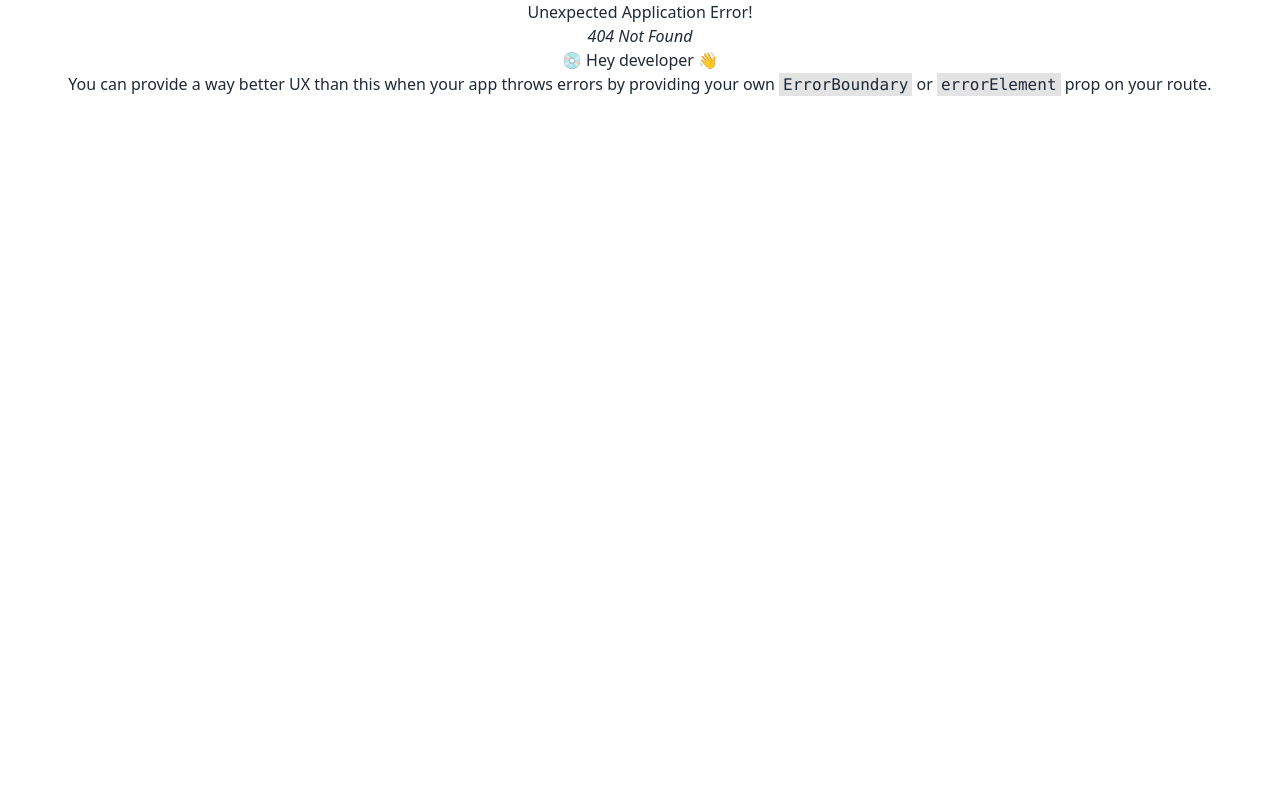
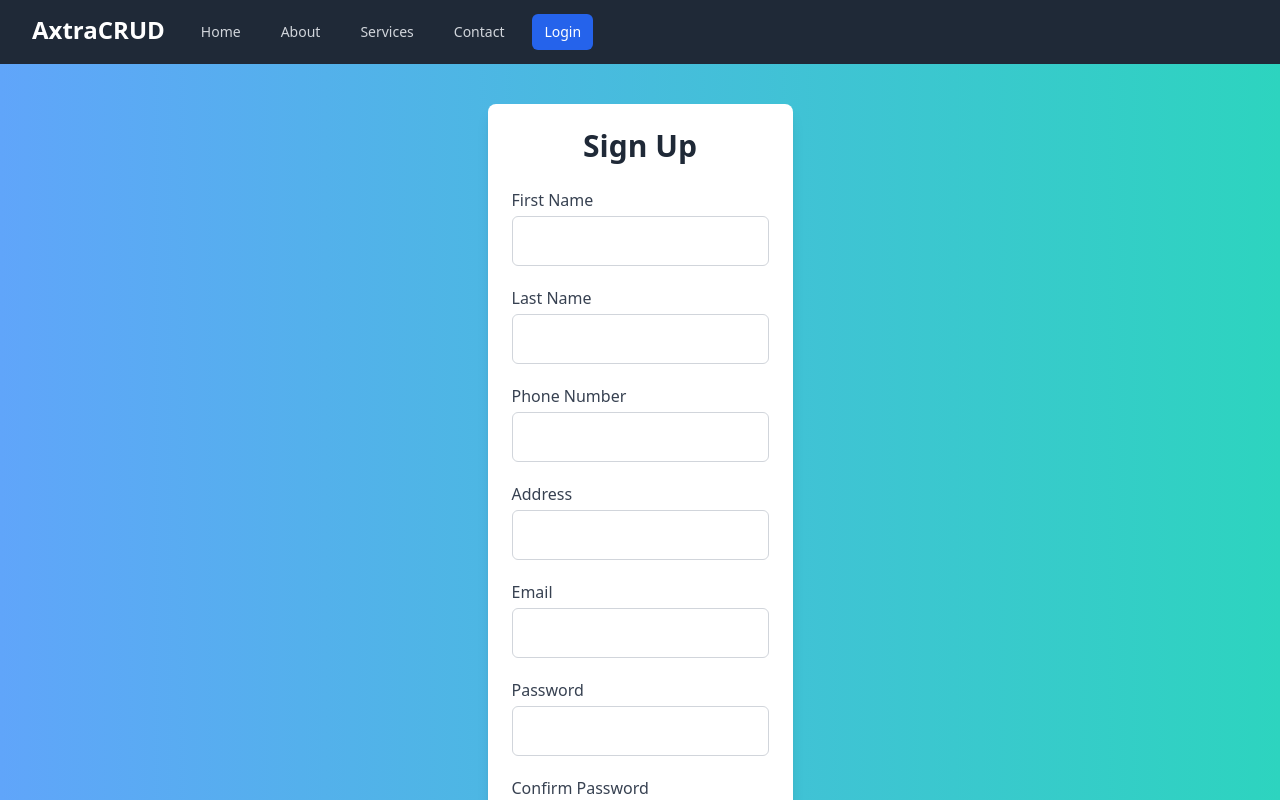
Before and after one commit to Mostafizur-Pro/axtra_digital_agency_studio, a React (Create React App) app: page /signup in a window 1280 px wide. Before the commit this address had no page. Shown: the top 800 px of the page. Built offline with nearby package versions, Linux system fonts and the light colour scheme.

Commit message:
signup complete

```diff
--- a/package.json
+++ b/package.json
@@ -6,8 +6,10 @@
     "@testing-library/jest-dom": "^5.17.0",
     "@testing-library/react": "^13.4.0",
     "@testing-library/user-event": "^13.5.0",
+    "axios": "^1.7.4",
     "react": "^18.3.1",
     "react-dom": "^18.3.1",
+    "react-hook-form": "^7.52.2",
     "react-router-dom": "^6.26.0",
     "react-scripts": "5.0.1",
     "web-vitals": "^2.1.4"
--- /dev/null
+++ b/src/Pages/Auth/Login/Login.js
@@ -0,0 +1,7 @@
+import React from "react";
+
+const Login = () => {
+  return <div>Login Page</div>;
+};
+
+export default Login;
--- /dev/null
+++ b/src/Pages/Auth/Signup.js
@@ -0,0 +1,261 @@
+import axios from "axios";
+import React, { useState } from "react";
+import { useForm } from "react-hook-form";
+
+const Signup = () => {
+  const {
+    register,
+    handleSubmit,
+    formState: { errors },
+    watch,
+  } = useForm();
+
+  const [apiError, setApiError] = useState("");
+
+  const onSubmit = async (data) => {
+    try {
+      // Adjust the data structure to match backend expectations
+      const formattedData = {
+        ...data,
+        profile: {
+          firstName: data.profile.firstName,
+          lastName: data.profile.lastName,
+          phoneNumber: data.profile.phoneNumber,
+          address: data.profile.address,
+        },
+      };
+      await axios.post("http://localhost:5000/api/v1/users/signup", formattedData);
+      // Handle successful registration
+      alert("Registration successful!");
+    } catch (error) {
+      console.error("Registration failed:", error);
+      if (error.response) {
+        // Handle server errors
+        if (error.response.data && error.response.data.errors) {
+          const serverErrors = error.response.data.errors;
+          setApiError(serverErrors.general || "An error occurred. Please try again.");
+        } else {
+          setApiError("An error occurred. Please try again.");
+        }
+      } else if (error.request) {
+        setApiError("No response from the server. Please check your internet connection.");
+      } else {
+        setApiError("Error setting up the request. Please try again.");
+      }
+    }
+  };
+
+  return (
+    <div className="min-h-screen flex items-center justify-center bg-gradient-to-r from-blue-400 to-teal-400">
+      <div className="max-w-lg mx-auto p-6 my-10 bg-white rounded-lg shadow-lg">
+        <h2 className="text-3xl font-bold mb-6 text-gray-800">Sign Up</h2>
+        <form onSubmit={handleSubmit(onSubmit)} className="space-y-5">
+          {apiError && (
+            <div className="bg-red-100 border border-red-500 text-red-700 p-4 rounded-md mb-4">
+              {apiError}
+            </div>
+          )}
+          <div>
+            <label
+              htmlFor="firstName"
+              className="block text-gray-700 font-medium text-left"
+            >
+              First Name
+            </label>
+            <input
+              type="text"
+              id="firstName"
+              {...register("profile.firstName", {
+                required: "First name is required",
+              })}
+              className={`mt-1 block w-full border rounded-md p-3 transition-colors duration-200 ease-in-out focus:outline-none focus:ring-2 ${
+                errors.profile?.firstName
+                  ? "border-red-500 ring-red-500"
+                  : "border-gray-300 focus:ring-blue-500"
+              }`}
+            />
+            {errors.profile?.firstName && (
+              <p className="text-red-500 text-sm mt-1">
+                {errors.profile.firstName.message}
+              </p>
+            )}
+          </div>
+
+          <div>
+            <label
+              htmlFor="lastName"
+              className="block text-gray-700 font-medium text-left"
+            >
+              Last Name
+            </label>
+            <input
+              type="text"
+              id="lastName"
+              {...register("profile.lastName", {
+                required: "Last name is required",
+              })}
+              className={`mt-1 block w-full border rounded-md p-3 transition-colors duration-200 ease-in-out focus:outline-none focus:ring-2 ${
+                errors.profile?.lastName
+                  ? "border-red-500 ring-red-500"
+                  : "border-gray-300 focus:ring-blue-500"
+              }`}
+            />
+            {errors.profile?.lastName && (
+              <p className="text-red-500 text-sm mt-1">
+                {errors.profile.lastName.message}
+              </p>
+            )}
+          </div>
+
+          <div>
+            <label
+              htmlFor="phoneNumber"
+              className="block text-gray-700 font-medium text-left"
+            >
+              Phone Number
+            </label>
+            <input
+              type="text"
+              id="phoneNumber"
+              {...register("profile.phoneNumber", {
+                required: "Phone number is required",
+              })}
+              className={`mt-1 block w-full border rounded-md p-3 transition-colors duration-200 ease-in-out focus:outline-none focus:ring-2 ${
+                errors.profile?.phoneNumber
+                  ? "border-red-500 ring-red-500"
+                  : "border-gray-300 focus:ring-blue-500"
+              }`}
+            />
+            {errors.profile?.phoneNumber && (
+              <p className="text-red-500 text-sm mt-1">
+                {errors.profile.phoneNumber.message}
+              </p>
+            )}
+          </div>
+
+          <div>
+            <label
+              htmlFor="address"
+              className="block text-gray-700 font-medium text-left"
+            >
+              Address
+            </label>
+            <input
+              type="text"
+              id="address"
+              {...register("profile.address", {
+                required: "Address is required",
+              })}
+              className={`mt-1 block w-full border rounded-md p-3 transition-colors duration-200 ease-in-out focus:outline-none focus:ring-2 ${
+                errors.profile?.address
+                  ? "border-red-500 ring-red-500"
+                  : "border-gray-300 focus:ring-blue-500"
+              }`}
+            />
+            {errors.profile?.address && (
+              <p className="text-red-500 text-sm mt-1">
+                {errors.profile.address.message}
+              </p>
+            )}
+          </div>
+
+          <div>
+            <label
+              htmlFor="email"
+              className="block text-gray-700 font-medium text-left"
+            >
+              Email
+            </label>
+            <input
+              type="email"
+              id="email"
+              {...register("email", {
+                required: "Email is required",
+                pattern: {
+                  value: /^[a-zA-Z0-9._%+-]+@[a-zA-Z0-9.-]+\.[a-zA-Z]{2,}$/,
+                  message: "Invalid email format",
+                },
+              })}
+              className={`mt-1 block w-full border rounded-md p-3 transition-colors duration-200 ease-in-out focus:outline-none focus:ring-2 ${
+                errors.email
+                  ? "border-red-500 ring-red-500"
+                  : "border-gray-300 focus:ring-blue-500"
+              }`}
+            />
+            {errors.email && (
+              <p className="text-red-500 text-sm mt-1">
+                {errors.email.message}
+              </p>
+            )}
+          </div>
+
+          <div>
+            <label
+              htmlFor="password"
+              className="block text-gray-700 font-medium text-left"
+            >
+              Password
+            </label>
+            <input
+              type="password"
+              id="password"
+              {...register("password", {
+                required: "Password is required",
+                minLength: {
+                  value: 6,
+                  message: "Password must be at least 6 characters long",
+                },
+              })}
+              className={`mt-1 block w-full border rounded-md p-3 transition-colors duration-200 ease-in-out focus:outline-none focus:ring-2 ${
+                errors.password
+                  ? "border-red-500 ring-red-500"
+                  : "border-gray-300 focus:ring-blue-500"
+              }`}
+            />
+            {errors.password && (
+              <p className="text-red-500 text-sm mt-1">
+                {errors.password.message}
+              </p>
+            )}
+          </div>
+
+          <div>
+            <label
+              htmlFor="confirm_password"
+              className="block text-gray-700 font-medium text-left"
+            >
+              Confirm Password
+            </label>
+            <input
+              type="password"
+              id="confirm_password"
+              {...register("confirm_password", {
+                validate: (value) =>
+                  value === watch("password") || "Passwords do not match",
+              })}
+              className={`mt-1 block w-full border rounded-md p-3 transition-colors duration-200 ease-in-out focus:outline-none focus:ring-2 ${
+                errors.confirm_password
+                  ? "border-red-500 ring-red-500"
+                  : "border-gray-300 focus:ring-blue-500"
+              }`}
+            />
+            {errors.confirm_password && (
+              <p className="text-red-500 text-sm mt-1">
+                {errors.confirm_password.message}
+              </p>
+            )}
+          </div>
+
+          <button
+            type="submit"
+            className="w-full bg-blue-600 text-white py-3 rounded-md shadow-md hover:bg-blue-700 transition duration-200 ease-in-out"
+          >
+            Sign Up
+          </button>
+        </form>
+      </div>
+    </div>
+  );
+};
+
+export default Signup;
--- a/src/Pages/Shared/Navbar/Navbar.js
+++ b/src/Pages/Shared/Navbar/Navbar.js
@@ -56,7 +56,7 @@ const Navbar = () => {
               )}
             </button>
           </div>
-          <div className="flex-1 flex items-center justify-center sm:items-stretch sm:justify-start">
+          <div className="flex-1 flex items-center justify-between sm:items-stretch sm:justify-start">
             <div className="flex-shrink-0">
               <h1 className="text-2xl font-semibold">AxtraCRUD</h1>
             </div>
@@ -88,11 +88,19 @@ const Navbar = () => {
                 </a>
               </div>
             </div>
+            <div className="hidden sm:flex sm:items-center">
+              <a
+                href="/login"
+                className="ml-4 px-3 py-2 bg-blue-600 hover:bg-blue-700 text-white rounded-md text-sm font-medium"
+              >
+                Login
+              </a>
+            </div>
           </div>
         </div>
       </div>
       <div
-        className={`sm:hidden ${isMobileMenuOpen ? "block" : "hidden"}`}
+        className={`sm:hidden ${isMobileMenuOpen ? "block " : "hidden"}`}
         id="mobile-menu"
       >
         <div className="space-y-1 px-2 pt-2 pb-3">
@@ -121,6 +129,14 @@ const Navbar = () => {
             Contact
           </a>
         </div>
+        <div className="px-2 pt-2 pb-3">
+          <a
+            href="/login"
+            className="w-full px-3 py-2 bg-blue-600 hover:bg-blue-700 text-white rounded-md text-base font-medium"
+          >
+            Login
+          </a>
+        </div>
       </div>
     </nav>
   );
--- a/src/Routes/Routes.js
+++ b/src/Routes/Routes.js
@@ -6,6 +6,8 @@ import {
 } from "react-router-dom";
 import Main from "../Layout/Main";
 import HomePage from "../Pages/Home/HomePage";
+import Login from "../Pages/Auth/Login/Login";
+import Signup from "../Pages/Auth/Signup";
 
 const router = createBrowserRouter(
   createRoutesFromElements(
@@ -36,10 +38,10 @@ const router = createBrowserRouter(
             </PrivateRoute>
           }
         /> */}
-        {/* <Route element={<AuthLayout />}>
+        <Route>
           <Route path="login" element={<Login />} />
           <Route path="signup" element={<Signup />} />
-        </Route> */}
+        </Route>
       </Route>
       {/* <Route path="/jobs" element={<JobLayout />}>
         <Route
```
Also changed, not shown: 1 other file (tests, documents, lock files or other folders).
